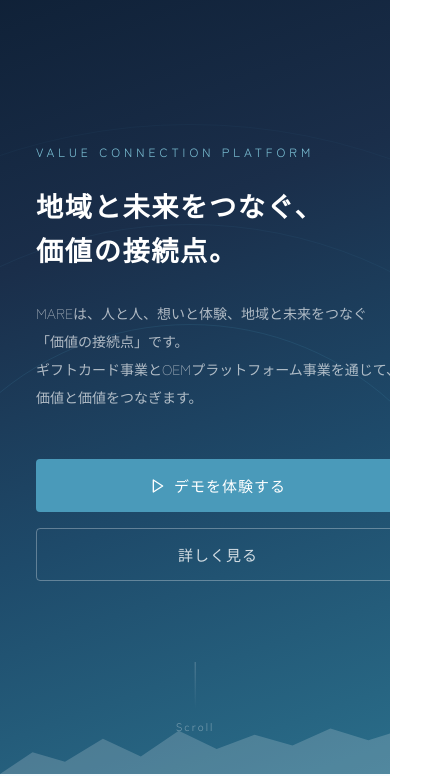
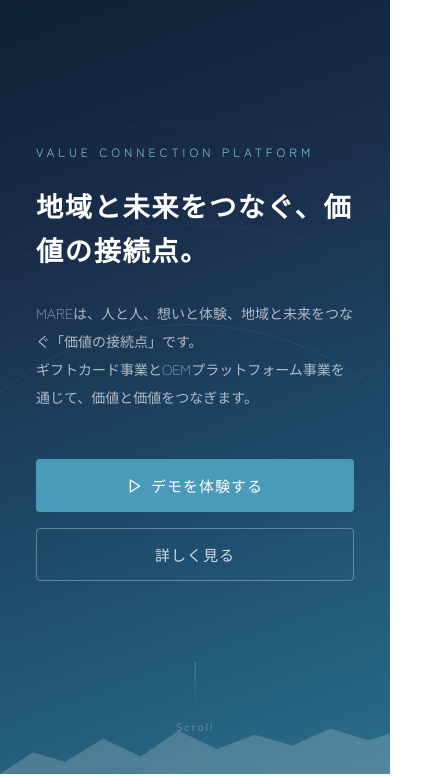
Before and after one commit to marecorp-bit/mare-corp-hp, a plain HTML site: page index.html in a window 390 px wide. Shown: the part 70-846 px from the top of the page, 446 px wide, since content can reach past the window. Drawn offline with Linux system fonts and the light colour scheme.

Commit message:
fix: remove word-break keep-all to allow Japanese text wrapping on mobile
Co-Authored-By: Claude Sonnet 4.6 <noreply@anthropic.com>

```diff
--- a/index.html
+++ b/index.html
@@ -27,6 +27,7 @@
       color: var(--ink);
       background: var(--white);
       -webkit-font-smoothing: antialiased;
+      overflow-x: hidden;
     }
 
     /* ─── Nav ─── */
@@ -137,7 +138,6 @@
       line-height: 1.6;
       letter-spacing: 0.06em;
       margin-bottom: 28px;
-      word-break: keep-all;
       line-break: strict;
     }
 
@@ -554,14 +554,12 @@
 
     /* ─── Typography / 禁則処理 ─── */
     h1, h2, h3, p {
-      word-break: keep-all;
       overflow-wrap: break-word;
       line-break: strict;
     }
 
     .section-title, .hero-desc,
     .section-lead, .service-card-text, .about-point-text {
-      word-break: keep-all;
       overflow-wrap: break-word;
       line-break: strict;
     }
```
